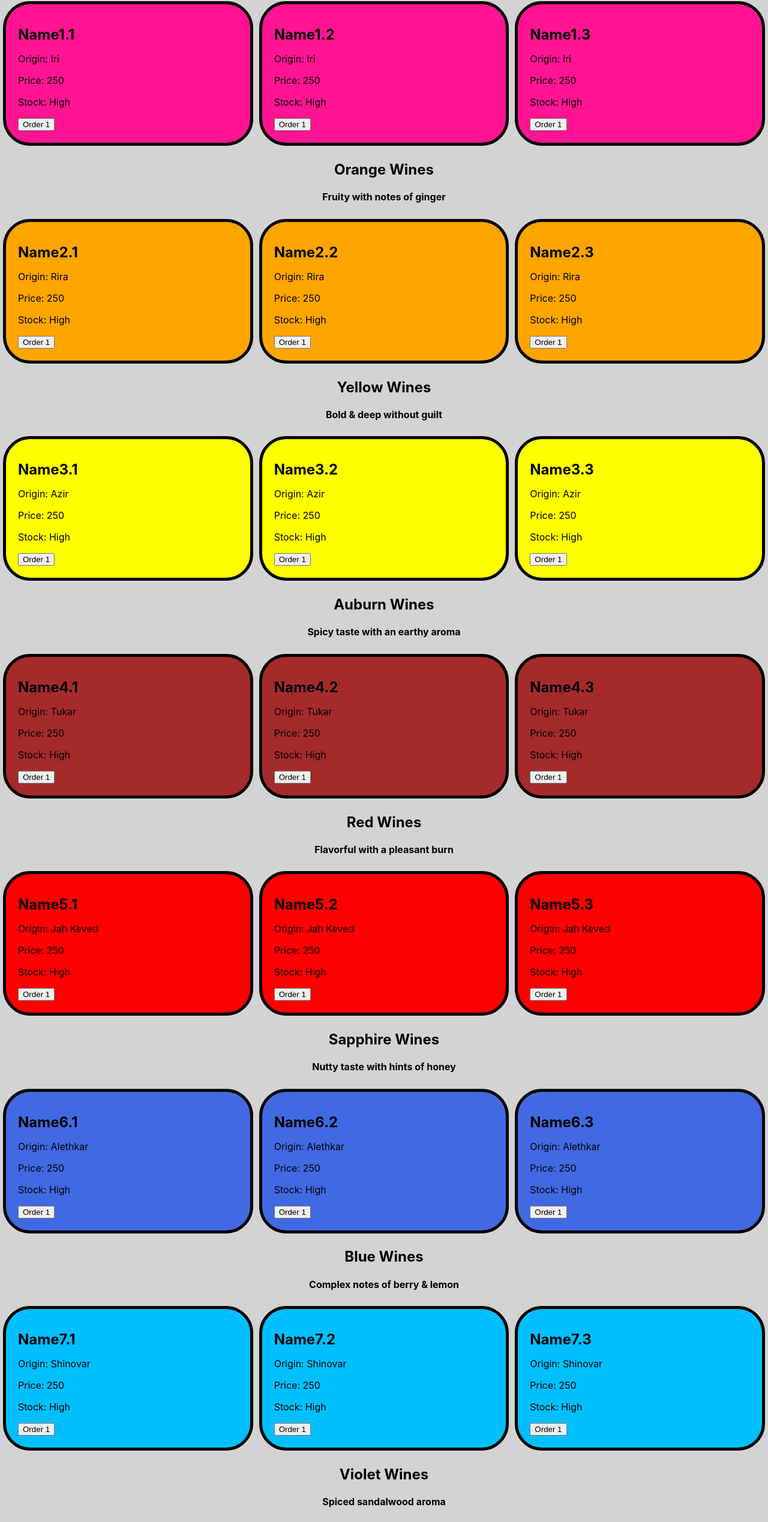
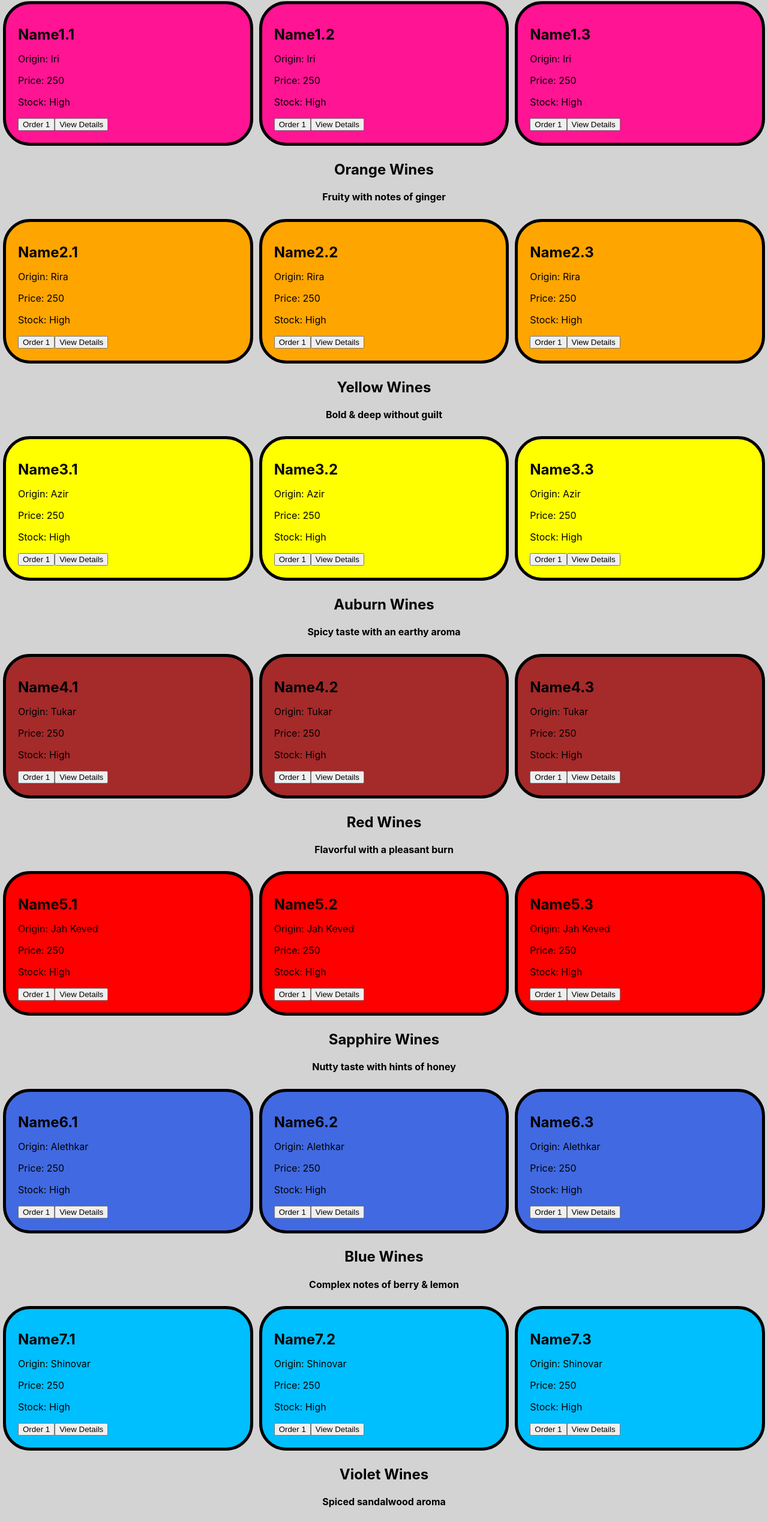
Before and after one commit to TJEverett/wine_shop, a React (Create React App) app: page / in a window 1280 px wide. Shown: the part 218-2755 px from the top of the page at 60% size. Built offline with nearby package versions, Linux system fonts and the light colour scheme.

Commit message:
add Details component

```diff
--- a/src/components/AppControl.js
+++ b/src/components/AppControl.js
@@ -1,6 +1,7 @@
 import React from "react";
 import Customer from "./Customer";
 import Employee from "./Employee";
+import Details from "./Details";
 import CustomButton from "./CustomButton";
 
 class AppControl extends React.Component {
@@ -226,7 +227,8 @@ class AppControl extends React.Component {
           price: 250,
           stock: 124
         }
-      ]
+      ],
+      selectedDrink: null
     };
   }
 
@@ -235,7 +237,18 @@ class AppControl extends React.Component {
     if(this.state.pageName === newValue){
       newValue = "Employee";
     }
-    this.setState({pageName: newValue});
+    this.setState({
+      pageName: newValue,
+      selectedDrink: null
+    });
+  }
+
+  detailSelect = (drinkId) => {
+    const selectedDrink = this.state.masterDrinkList.filter(drink => drink.id === drinkId)[0];
+    this.setState({
+      pageName: "Details",
+      selectedDrink: selectedDrink
+    });
   }
 
   createDrink = (newDrink) => {
@@ -254,7 +267,7 @@ class AppControl extends React.Component {
 
   changeDrinkStock = (drinkId, amountChanged) => {
     let tempMasterDrinkList = JSON.parse(JSON.stringify(this.state.masterDrinkList));
-    const currentPosition = tempMasterDrinkList.findIndex(item => item.id === drinkId);
+    const currentPosition = tempMasterDrinkList.findIndex(drink => drink.id === drinkId);
     if(currentPosition === -1){
       console.log("ERROR: AppControl-changeDrinkStock: Id not in masterDrinkList");
     }else{
@@ -272,15 +285,23 @@ class AppControl extends React.Component {
   }
 
   render(){
+    const customerButtonArray = [
+      {func: (drinkId) => this.changeDrinkStock(drinkId, -1), text: "Order 1"},
+      {func: this.detailSelect, text: "View Details"}
+    ];
+
     let currentlyVisibleComponent = null;
     let currentlyVisibleButton = null;
 
     if(this.state.pageName === "Customer") {
-      currentlyVisibleComponent = <Customer drinkList={this.state.masterDrinkList} orderFunction={this.changeDrinkStock} />;
+      currentlyVisibleComponent = <Customer drinkList={this.state.masterDrinkList} buttonArray={customerButtonArray} />;
       currentlyVisibleButton = <CustomButton whenClicked={this.switchView} disabledState={false} buttonText="Change to Employee View" />;
     } else if(this.state.pageName === "Employee") {
       currentlyVisibleComponent = <Employee drinkList={this.state.masterDrinkList} newDrinkFunction={this.createDrink} deleteFunction={this.deleteDrink} restockFunction={this.changeDrinkStock}/>;
       currentlyVisibleButton = <CustomButton whenClicked={this.switchView} disabledState={false} buttonText="Change to Customer View" />;
+    } else if(this.state.selectedDrink !== null) {
+      currentlyVisibleComponent = <Details drink={this.state.selectedDrink} orderFunction={this.changeDrinkStock} />;
+      currentlyVisibleButton = <CustomButton whenClicked={this.switchView} disabledState={false} buttonText="Return to Menu" />
     } else {
       currentlyVisibleComponent = <h2>Page Broke</h2>;
       currentlyVisibleButton = <CustomButton whenClicked={this.switchView} disabledState={false} buttonText="Attempt to Fix" />;
--- a/src/components/Customer.js
+++ b/src/components/Customer.js
@@ -58,18 +58,17 @@ class Customer extends React.Component {
   }
 
   render(){
-    const buttonArray = [{func: (drinkId) => this.props.orderFunction(drinkId, -1), text: "Order 1"}];
     return(
       <React.Fragment>
-        <Category drinkList={this.state.pinkList} headerText="Pink Wines" subHeaderText="Floral, Aids alertness" drinkStyle="pink" buttonList={buttonArray} />
-        <Category drinkList={this.state.orangeList} headerText="Orange Wines" subHeaderText="Fruity with notes of ginger" drinkStyle="orange" buttonList={buttonArray} />
-        <Category drinkList={this.state.yellowList} headerText="Yellow Wines" subHeaderText="Bold & deep without guilt" drinkStyle="yellow" buttonList={buttonArray} />
-        <Category drinkList={this.state.auburnList} headerText="Auburn Wines" subHeaderText="Spicy taste with an earthy aroma" drinkStyle="auburn" buttonList={buttonArray} />
-        <Category drinkList={this.state.redList} headerText="Red Wines" subHeaderText="Flavorful with a pleasant burn" drinkStyle="red" buttonList={buttonArray} />
-        <Category drinkList={this.state.sapphireList} headerText="Sapphire Wines" subHeaderText="Nutty taste with hints of honey" drinkStyle="sapphire" buttonList={buttonArray} />
-        <Category drinkList={this.state.blueList} headerText="Blue Wines" subHeaderText="Complex notes of berry & lemon" drinkStyle="blue" buttonList={buttonArray} />
-        <Category drinkList={this.state.violetList} headerText="Violet Wines" subHeaderText="Spiced sandalwood aroma" drinkStyle="violet" buttonList={buttonArray} />
-        <Category drinkList={this.state.othersList} headerText="Other Drinks" subHeaderText="Not actually wine" drinkStyle="white" buttonList={buttonArray} />
+        <Category drinkList={this.state.pinkList} headerText="Pink Wines" subHeaderText="Floral, Aids alertness" drinkStyle="pink" buttonList={this.props.buttonArray} />
+        <Category drinkList={this.state.orangeList} headerText="Orange Wines" subHeaderText="Fruity with notes of ginger" drinkStyle="orange" buttonList={this.props.buttonArray} />
+        <Category drinkList={this.state.yellowList} headerText="Yellow Wines" subHeaderText="Bold & deep without guilt" drinkStyle="yellow" buttonList={this.props.buttonArray} />
+        <Category drinkList={this.state.auburnList} headerText="Auburn Wines" subHeaderText="Spicy taste with an earthy aroma" drinkStyle="auburn" buttonList={this.props.buttonArray} />
+        <Category drinkList={this.state.redList} headerText="Red Wines" subHeaderText="Flavorful with a pleasant burn" drinkStyle="red" buttonList={this.props.buttonArray} />
+        <Category drinkList={this.state.sapphireList} headerText="Sapphire Wines" subHeaderText="Nutty taste with hints of honey" drinkStyle="sapphire" buttonList={this.props.buttonArray} />
+        <Category drinkList={this.state.blueList} headerText="Blue Wines" subHeaderText="Complex notes of berry & lemon" drinkStyle="blue" buttonList={this.props.buttonArray} />
+        <Category drinkList={this.state.violetList} headerText="Violet Wines" subHeaderText="Spiced sandalwood aroma" drinkStyle="violet" buttonList={this.props.buttonArray} />
+        <Category drinkList={this.state.othersList} headerText="Other Drinks" subHeaderText="Not actually wine" drinkStyle="white" buttonList={this.props.buttonArray} />
       </React.Fragment>
     );
   }
@@ -114,12 +113,13 @@ class Customer extends React.Component {
 }
 
 Customer.defaultProps = {
-  drinkList: []
+  drinkList: [],
+  buttonArray: []
 }
 
 Customer.propTypes = {
   drinkList: PropTypes.array,
-  orderFunction: PropTypes.func
+  buttonArray: PropTypes.array
 }
 
 export default Customer;
--- /dev/null
+++ b/src/components/Details.js
@@ -0,0 +1,30 @@
+import React from "react";
+import PropTypes from "prop-types";
+import Drink from "./Drink";
+import CustomButton from "./CustomButton";
+
+function Details(props){
+  const drinkColorKey = ["Pink", "Orange", "Yellow", "Auburn", "Red", "Sapphire", "Blue", "Violet", "White"];
+  const color = drinkColorKey[props.drink.color[0] - 1];
+
+  return(
+    <React.Fragment>
+      <h2>Details View</h2>
+      <div className={`cell ${color.toLowerCase()}`}>
+        <Drink name={props.drink.name}
+        origin={props.drink.origin}
+        color={color}
+        price={props.drink.price}
+        stock={props.drink.stock + " Pints"} />
+        <CustomButton whenClicked={() => props.orderFunction(props.drink.id, 1)} disabledState={false} buttonText="Order 1" />
+      </div>
+    </React.Fragment>
+  );
+}
+
+Details.propTypes = {
+  drink: PropTypes.object,
+  orderFunction: PropTypes.func
+}
+
+export default Details;
--- a/src/components/Drink.js
+++ b/src/components/Drink.js
@@ -2,19 +2,30 @@ import React from "react";
 import PropTypes from "prop-types";
 
 function Drink(props) {
+  let colorText = "";
+  if(props.color !== null){
+    colorText = "Color: " + props.color;
+  }
+
   return(
     <React.Fragment>
       <p><strong>{props.name}</strong></p>
       <p>Origin: {props.origin}</p>
+      <p>{colorText}</p>
       <p>Price: {props.price}</p>
       <p>Stock: {props.stock}</p>
     </React.Fragment>
   );
 }
 
+Drink.defaultProps = {
+  color: null
+}
+
 Drink.propTypes = {
   name: PropTypes.string,
   origin: PropTypes.string,
+  color: PropTypes.string,
   price: PropTypes.number,
   stock: PropTypes.string
 }
```
